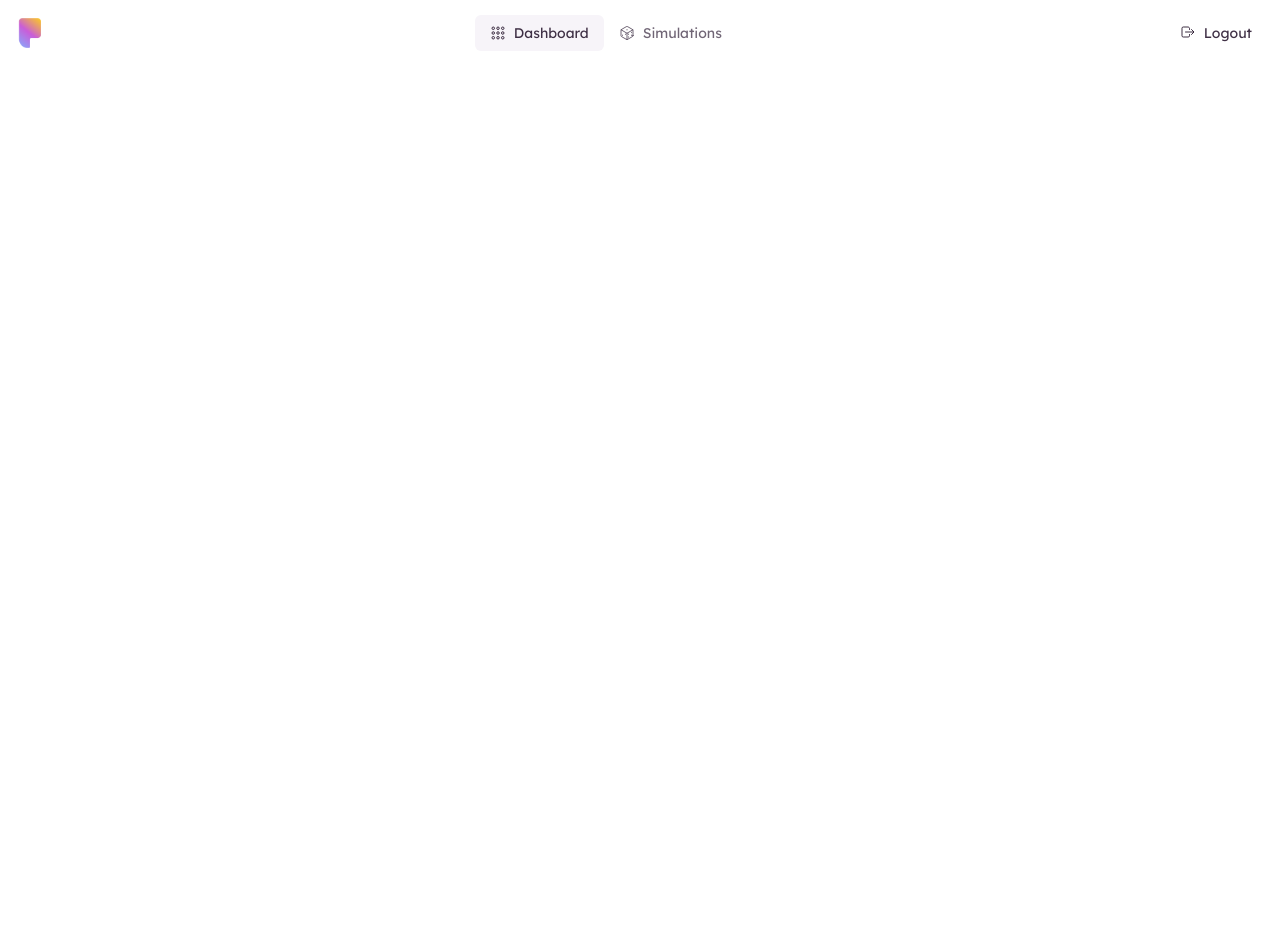
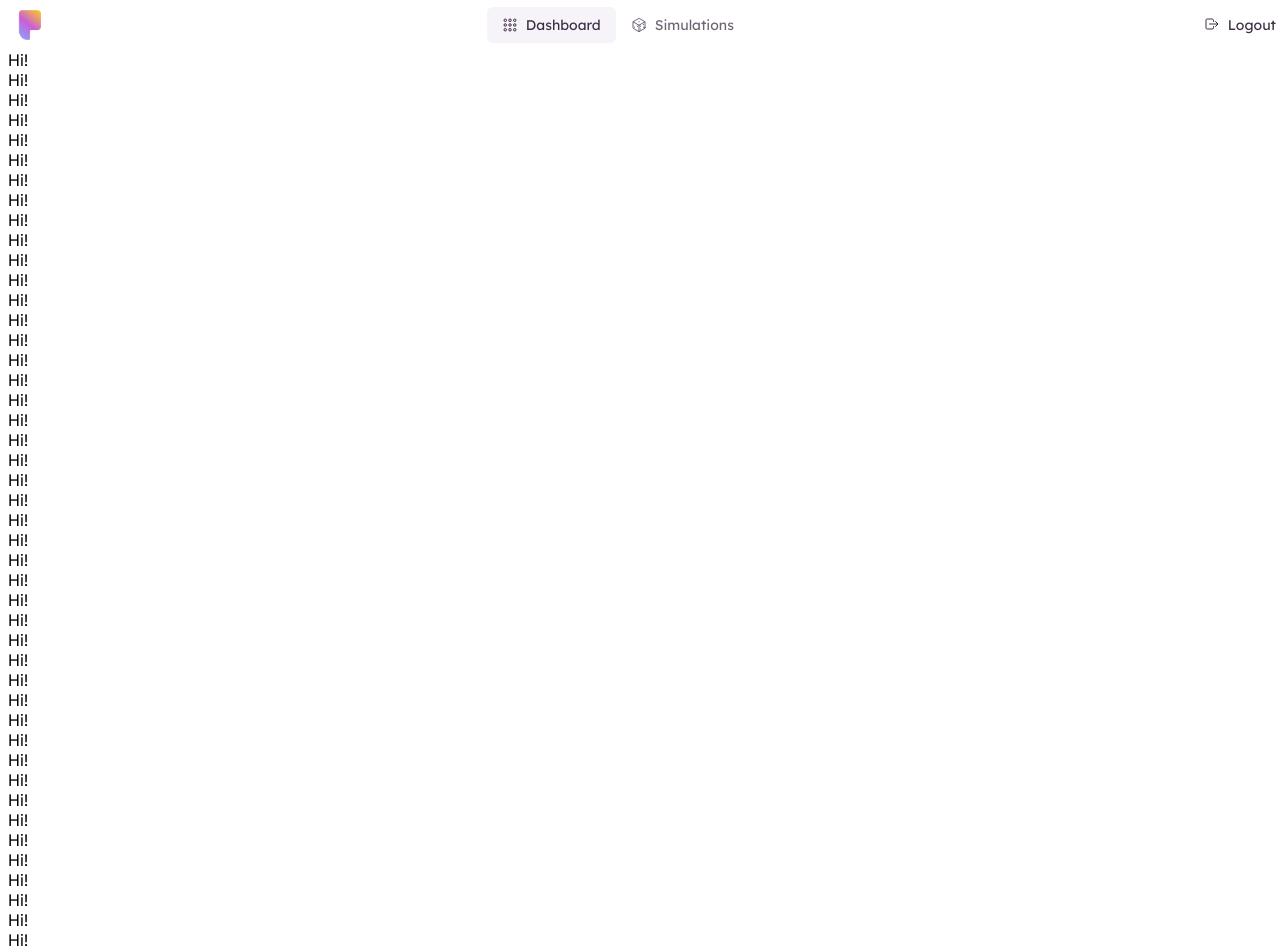
Before and after one commit to tum-v2/parloa-ui, a Next.js app: page / in a window 1280 px wide. Shown: the top 952 px of the page. Before the commit the page ends 800 px from the top, so only its background shows below. Built offline with nearby package versions, Linux system fonts and the light colour scheme.

Commit message:
Add NavBar to RootLayout and update Page component

```diff
--- a/src/app/layout.tsx
+++ b/src/app/layout.tsx
@@ -3,25 +3,30 @@ import { Inter } from 'next/font/google';
 import './globals.css';
 import React from 'react';
 import ThemeProvider from '@/providers/ThemeProvider';
+import NavBar from '@/components/nav-bar';
 
 const inter = Inter({ subsets: ['latin'] });
 
 export const metadata: Metadata = {
-  title: 'Create Next App',
+  title: 'Parloa LLM',
   description: 'Generated by create next app'
 };
 
-// eslint-disable-next-line require-jsdoc
-export default function RootLayout({
-  children
-}: {
-  children: React.ReactNode;
-}) {
+const RootLayout = ({ children }: { children: React.ReactNode }) => {
+  const mainStyle: React.CSSProperties = {
+    marginTop: 50
+  };
+
   return (
     <html lang="en">
       <body className={inter.className}>
-        <ThemeProvider>{children}</ThemeProvider>
+        <ThemeProvider>
+          <NavBar />
+          <main style={mainStyle}>{children}</main>
+        </ThemeProvider>
       </body>
     </html>
   );
-}
+};
+
+export default RootLayout;
--- a/src/app/page.tsx
+++ b/src/app/page.tsx
@@ -4,8 +4,61 @@ import NavBar from '@/components/nav-bar';
 
 export default function Page() {
   return (
-    <div>
-      <NavBar />
-    </div>
+    <>
+      <div>Hi!</div>
+      <div>Hi!</div>
+      <div>Hi!</div>
+      <div>Hi!</div>
+      <div>Hi!</div>
+      <div>Hi!</div>
+      <div>Hi!</div>
+      <div>Hi!</div>
+      <div>Hi!</div>
+      <div>Hi!</div>
+      <div>Hi!</div>
+      <div>Hi!</div>
+      <div>Hi!</div>
+      <div>Hi!</div>
+      <div>Hi!</div>
+      <div>Hi!</div>
+      <div>Hi!</div>
+      <div>Hi!</div>
+      <div>Hi!</div>
+      <div>Hi!</div>
+      <div>Hi!</div>
+      <div>Hi!</div>
+      <div>Hi!</div>
+      <div>Hi!</div>
+      <div>Hi!</div>
+      <div>Hi!</div>
+      <div>Hi!</div>
+      <div>Hi!</div>
+      <div>Hi!</div>
+      <div>Hi!</div>
+      <div>Hi!</div>
+      <div>Hi!</div>
+      <div>Hi!</div>
+      <div>Hi!</div>
+      <div>Hi!</div>
+      <div>Hi!</div>
+      <div>Hi!</div>
+      <div>Hi!</div>
+      <div>Hi!</div>
+      <div>Hi!</div>
+      <div>Hi!</div>
+      <div>Hi!</div>
+      <div>Hi!</div>
+      <div>Hi!</div>
+      <div>Hi!</div>
+      <div>Hi!</div>
+      <div>Hi!</div>
+      <div>Hi!</div>
+      <div>Hi!</div>
+      <div>Hi!</div>
+      <div>Hi!</div>
+      <div>Hi!</div>
+      <div>Hi!</div>
+      <div>Hi!</div>
+    </>
   );
 }
--- a/src/components/nav-bar/index.tsx
+++ b/src/components/nav-bar/index.tsx
@@ -7,7 +7,7 @@ import NavBarTab from './components/NavBarTab';
 import logo from './components/parloa-logo.png';
 import NavBarLogout from './components/NavBarLogout';
 
-const NavBar: React.FC = () => {
+const NavBar = () => {
   const [selectedTab, setSelectedTab] = useState<string>('Dashboard');
 
   const navBarStyle: React.CSSProperties = {
@@ -16,7 +16,11 @@ const NavBar: React.FC = () => {
     alignItems: 'center',
     justifyContent: 'space-between',
     paddingLeft: 4,
-    paddingRight: 4
+    paddingRight: 4,
+    position: 'fixed',
+    top: 0,
+    width: '100%',
+    backgroundColor: 'white'
   };
 
   return (
```
